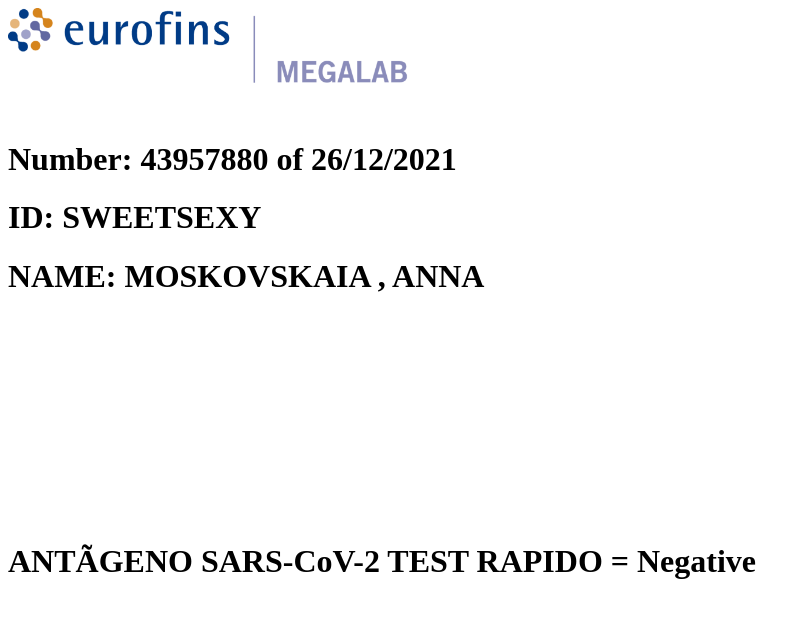
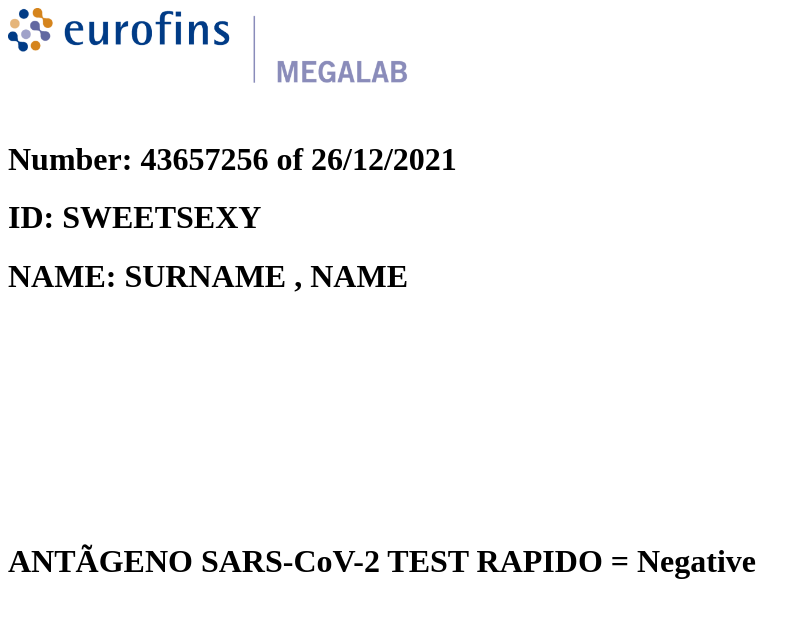
Before and after one commit to Megalab-Eurofins-testsite/Megalab-Eurofins-testsite.github.io, a plain HTML site: page index.html in a window 1280 px wide. Shown: the whole page, without its empty margins (0-811 px from the left). Drawn offline with Linux system fonts and the light colour scheme.

Commit message:
Update index.html

```diff
--- a/index.html
+++ b/index.html
@@ -1,8 +1,8 @@
 <html><head><meta charset="Windows-1252"></head><body>
 <img src="EUROFINS.png" WIDTH="400"><br><br><br>
-<h1>Number: 43957880 of 26/12/2021</h1>
+<h1>Number: 43657256 of 26/12/2021</h1>
 <h1>ID: SWEETSEXY</h1>
-<h1>NAME: MOSKOVSKAIA , ANNA</h1>
+<h1>NAME: SURNAME , NAME</h1>
 <h1>
 <br><br><br><br><br><br>
 ANTÍGENO SARS-CoV-2 TEST RAPIDO&nbsp;= Negative<br>
```
